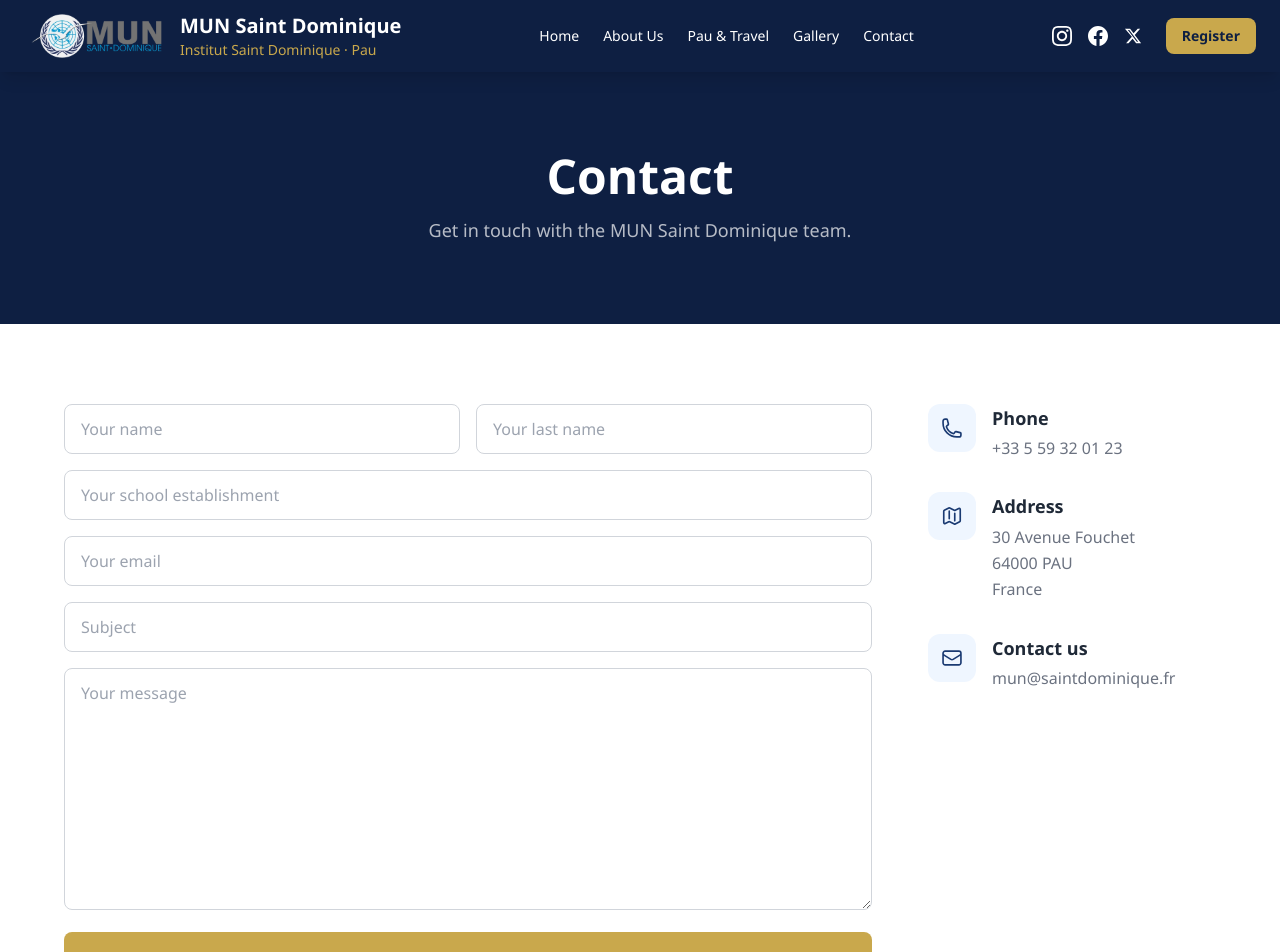
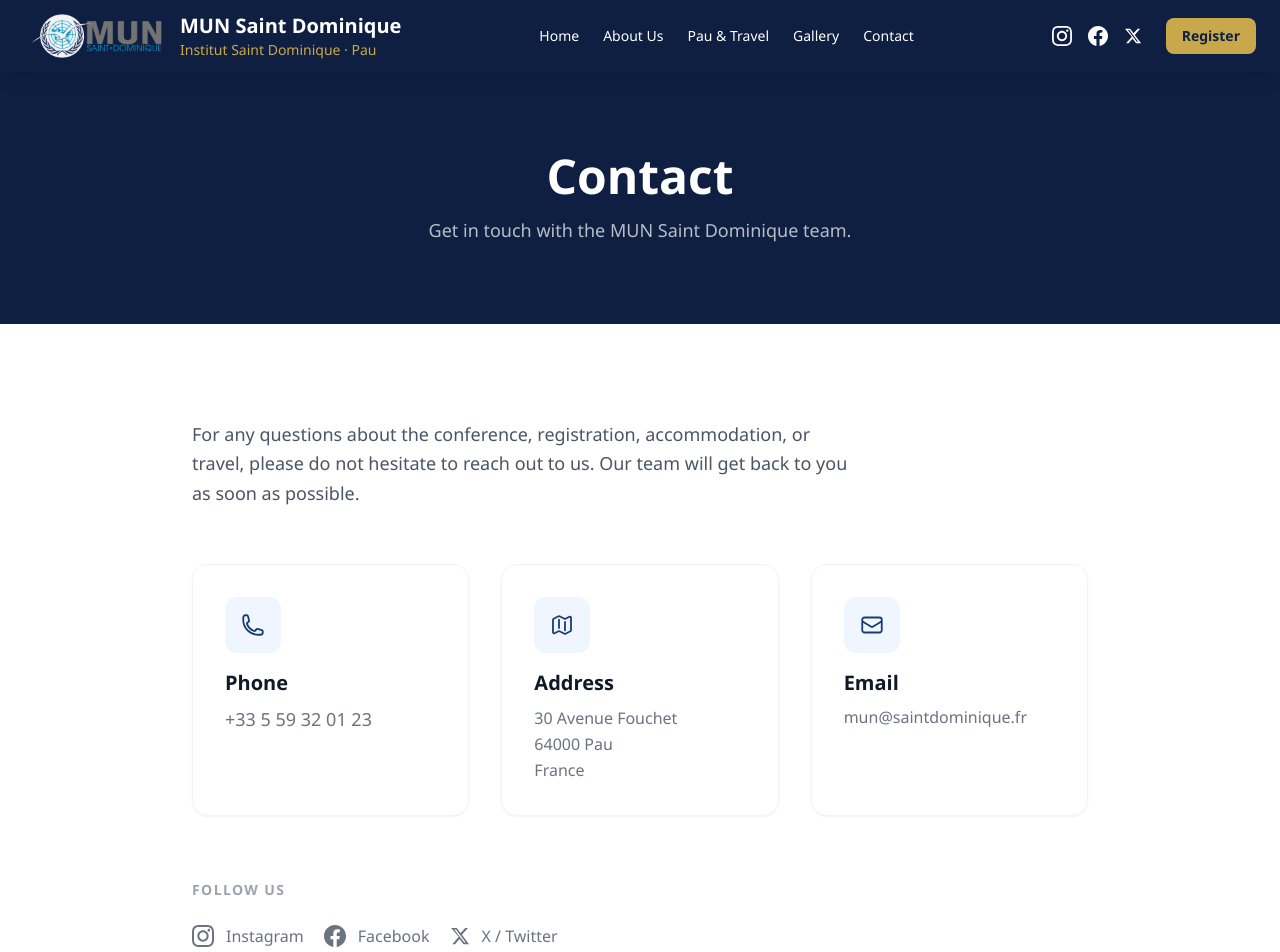
Before and after one commit to gastongabaixtucf8/projet-MUN-saintdo, a Next.js app: page /contact in a window 1280 px wide. Shown: the top 952 px of the page. Built offline with nearby package versions, Linux system fonts and the light colour scheme.

Commit message:
auto-save

```diff
--- a/app/contact/page.tsx
+++ b/app/contact/page.tsx
@@ -1,54 +1,46 @@
-'use client'
+import type { Metadata } from 'next'
 
-import { useState } from 'react'
+export const metadata: Metadata = {
+  title: 'Contact — MUN Saint Dominique',
+}
 
 const PhoneIcon = () => (
-  <svg width="22" height="22" fill="none" stroke="currentColor" strokeWidth="1.8" viewBox="0 0 24 24">
+  <svg width="24" height="24" fill="none" stroke="currentColor" strokeWidth="1.8" viewBox="0 0 24 24">
     <path strokeLinecap="round" strokeLinejoin="round" d="M2.25 6.75c0 8.284 6.716 15 15 15h2.25a2.25 2.25 0 002.25-2.25v-1.372c0-.516-.351-.966-.852-1.091l-4.423-1.106c-.44-.11-.902.055-1.173.417l-.97 1.293c-.282.376-.769.542-1.21.38a12.035 12.035 0 01-7.143-7.143c-.162-.441.004-.928.38-1.21l1.293-.97c.363-.271.527-.734.417-1.173L6.963 3.102a1.125 1.125 0 00-1.091-.852H4.5A2.25 2.25 0 002.25 4.5v2.25z"/>
   </svg>
 )
 
 const MapIcon = () => (
-  <svg width="22" height="22" fill="none" stroke="currentColor" strokeWidth="1.8" viewBox="0 0 24 24">
+  <svg width="24" height="24" fill="none" stroke="currentColor" strokeWidth="1.8" viewBox="0 0 24 24">
     <path strokeLinecap="round" strokeLinejoin="round" d="M9 6.75V15m6-6v8.25m.503 3.498l4.875-2.437c.381-.19.622-.58.622-1.006V4.82c0-.836-.88-1.38-1.628-1.006l-3.869 1.934c-.317.159-.69.159-1.006 0L9.503 3.252a1.125 1.125 0 00-1.006 0L3.622 5.689C3.24 5.88 3 6.27 3 6.695V19.18c0 .836.88 1.38 1.628 1.006l3.869-1.934c.317-.159.69-.159 1.006 0l4.994 2.497c.317.158.69.158 1.006 0z"/>
   </svg>
 )
 
 const MailIcon = () => (
-  <svg width="22" height="22" fill="none" stroke="currentColor" strokeWidth="1.8" viewBox="0 0 24 24">
+  <svg width="24" height="24" fill="none" stroke="currentColor" strokeWidth="1.8" viewBox="0 0 24 24">
     <path strokeLinecap="round" strokeLinejoin="round" d="M21.75 6.75v10.5a2.25 2.25 0 01-2.25 2.25h-15a2.25 2.25 0 01-2.25-2.25V6.75m19.5 0A2.25 2.25 0 0019.5 4.5h-15a2.25 2.25 0 00-2.25 2.25m19.5 0v.243a2.25 2.25 0 01-1.07 1.916l-7.5 4.615a2.25 2.25 0 01-2.36 0L3.32 8.91a2.25 2.25 0 01-1.07-1.916V6.75"/>
   </svg>
 )
 
+const InstagramIcon = () => (
+  <svg width="22" height="22" fill="currentColor" viewBox="0 0 24 24">
+    <path d="M12 2.163c3.204 0 3.584.012 4.85.07 3.252.148 4.771 1.691 4.919 4.919.058 1.265.069 1.645.069 4.849 0 3.205-.012 3.584-.069 4.849-.149 3.225-1.664 4.771-4.919 4.919-1.266.058-1.644.07-4.85.07-3.204 0-3.584-.012-4.849-.07-3.26-.149-4.771-1.699-4.919-4.92-.058-1.265-.07-1.644-.07-4.849 0-3.204.013-3.583.07-4.849.149-3.227 1.664-4.771 4.919-4.919 1.266-.057 1.645-.069 4.849-.069zm0-2.163c-3.259 0-3.667.014-4.947.072-4.358.2-6.78 2.618-6.98 6.98-.059 1.281-.073 1.689-.073 4.948 0 3.259.014 3.668.072 4.948.2 4.358 2.618 6.78 6.98 6.98 1.281.058 1.689.072 4.948.072 3.259 0 3.668-.014 4.948-.072 4.354-.2 6.782-2.618 6.979-6.98.059-1.28.073-1.689.073-4.948 0-3.259-.014-3.667-.072-4.947-.196-4.354-2.617-6.78-6.979-6.98-1.281-.059-1.69-.073-4.949-.073zm0 5.838c-3.403 0-6.162 2.759-6.162 6.162s2.759 6.163 6.162 6.163 6.162-2.759 6.162-6.163c0-3.403-2.759-6.162-6.162-6.162zm0 10.162c-2.209 0-4-1.79-4-4 0-2.209 1.791-4 4-4s4 1.791 4 4c0 2.21-1.791 4-4 4zm6.406-11.845c-.796 0-1.441.645-1.441 1.44s.645 1.44 1.441 1.44c.795 0 1.439-.645 1.439-1.44s-.644-1.44-1.439-1.44z"/>
+  </svg>
+)
+
+const FacebookIcon = () => (
+  <svg width="22" height="22" fill="currentColor" viewBox="0 0 24 24">
+    <path d="M24 12.073c0-6.627-5.373-12-12-12s-12 5.373-12 12c0 5.99 4.388 10.954 10.125 11.854v-8.385H7.078v-3.47h3.047V9.43c0-3.007 1.792-4.669 4.533-4.669 1.312 0 2.686.235 2.686.235v2.953H15.83c-1.491 0-1.956.925-1.956 1.874v2.25h3.328l-.532 3.47h-2.796v8.385C19.612 23.027 24 18.062 24 12.073z"/>
+  </svg>
+)
+
+const XIcon = () => (
+  <svg width="20" height="20" fill="currentColor" viewBox="0 0 24 24">
+    <path d="M18.244 2.25h3.308l-7.227 8.26 8.502 11.24H16.17l-4.714-6.231-5.401 6.231H2.747l7.73-8.835L1.254 2.25H8.08l4.713 6.231zm-1.161 17.52h1.833L7.084 4.126H5.117z"/>
+  </svg>
+)
+
 export default function ContactPage() {
-  const [submitted, setSubmitted] = useState(false)
-  const [form, setForm] = useState({
-    firstName: '',
-    lastName: '',
-    school: '',
-    email: '',
-    subject: '',
-    message: '',
-  })
-
-  function handleChange(e: React.ChangeEvent<HTMLInputElement | HTMLTextAreaElement>) {
-    setForm({ ...form, [e.target.name]: e.target.value })
-  }
-
-  function handleSubmit(e: React.FormEvent) {
-    e.preventDefault()
-    const body = `Name: ${form.firstName} ${form.lastName}
-School: ${form.school}
-Email: ${form.email}
-Subject: ${form.subject}
-
-${form.message}`
-
-    const mailto = `mailto:mun@saintdominique.fr?subject=${encodeURIComponent(form.subject || 'MUN Saint Dominique — Contact')}&body=${encodeURIComponent(body)}`
-    window.open(mailto)
-    setSubmitted(true)
-  }
-
   return (
     <main>
 
@@ -62,129 +54,49 @@ ${form.message}`
         </div>
       </section>
 
-      {/* ── Contact Form + Info ── */}
-      <section className="py-20 px-6">
-        <div className="max-w-6xl mx-auto">
-          <div className="flex flex-col lg:flex-row gap-14">
+      {/* ── Contact Cards ── */}
+      <section className="py-24 px-6">
+        <div className="max-w-4xl mx-auto">
 
-            {/* Form */}
-            <div className="flex-1">
-              {submitted ? (
-                <div className="text-center py-20">
-                  <div className="w-20 h-20 bg-green-100 rounded-full flex items-center justify-center mx-auto mb-6">
-                    <svg width="36" height="36" fill="none" stroke="#16a34a" strokeWidth="2" viewBox="0 0 24 24">
-                      <path strokeLinecap="round" strokeLinejoin="round" d="M4.5 12.75l6 6 9-13.5"/>
-                    </svg>
-                  </div>
-                  <h2 className="text-2xl font-bold text-navy mb-3">Message sent!</h2>
-                  <p className="text-gray-600 mb-8">
-                    Your email client has opened with your message pre-filled. We will get back to you as soon as possible.
+          <p className="text-gray-600 text-lg leading-relaxed mb-14 max-w-2xl">
+            For any questions about the conference, registration, accommodation, or travel,
+            please do not hesitate to reach out to us. Our team will get back to you as soon as possible.
           </p>
-                  <button
-                    onClick={() => setSubmitted(false)}
-                    className="btn-primary"
-                  >
-                    Send another message
-                  </button>
-                </div>
-              ) : (
-                <form onSubmit={handleSubmit} className="space-y-4">
-                  <div className="grid sm:grid-cols-2 gap-4">
-                    <input
-                      type="text"
-                      name="firstName"
-                      placeholder="Your name"
-                      required
-                      value={form.firstName}
-                      onChange={handleChange}
-                      className="form-input"
-                    />
-                    <input
-                      type="text"
-                      name="lastName"
-                      placeholder="Your last name"
-                      required
-                      value={form.lastName}
-                      onChange={handleChange}
-                      className="form-input"
-                    />
-                  </div>
-                  <input
-                    type="text"
-                    name="school"
-                    placeholder="Your school establishment"
-                    value={form.school}
-                    onChange={handleChange}
-                    className="form-input"
-                  />
-                  <input
-                    type="email"
-                    name="email"
-                    placeholder="Your email"
-                    required
-                    value={form.email}
-                    onChange={handleChange}
-                    className="form-input"
-                  />
-                  <input
-                    type="text"
-                    name="subject"
-                    placeholder="Subject"
-                    value={form.subject}
-                    onChange={handleChange}
-                    className="form-input"
-                  />
-                  <textarea
-                    name="message"
-                    placeholder="Your message"
-                    required
-                    rows={9}
-                    value={form.message}
-                    onChange={handleChange}
-                    className="form-input resize-y"
-                  />
-                  <button type="submit" className="btn-primary w-full text-center text-lg py-4">
-                    Send Message
-                  </button>
-                </form>
-              )}
-            </div>
 
-            {/* Contact Info */}
-            <div className="lg:w-72 flex flex-col gap-8">
+          <div className="grid md:grid-cols-3 gap-8">
 
-              <div className="flex items-start gap-4">
-                <div className="w-12 h-12 bg-blue-50 rounded-xl flex items-center justify-center shrink-0 text-navy-mid">
+            <div className="flex flex-col items-start gap-4 p-8 bg-white rounded-2xl shadow-sm border border-gray-100">
+              <div className="w-14 h-14 bg-blue-50 rounded-xl flex items-center justify-center text-navy-mid">
                 <PhoneIcon />
               </div>
               <div>
-                  <p className="font-bold text-gray-800 text-lg mb-1">Phone</p>
-                  <a href="tel:+33559320123" className="text-gray-500 hover:text-navy-mid transition-colors">
+                <p className="font-bold text-gray-900 text-xl mb-2">Phone</p>
+                <a href="tel:+33559320123" className="text-gray-500 hover:text-navy-mid transition-colors text-lg">
                   +33 5 59 32 01 23
                 </a>
               </div>
             </div>
 
-              <div className="flex items-start gap-4">
-                <div className="w-12 h-12 bg-blue-50 rounded-xl flex items-center justify-center shrink-0 text-navy-mid">
+            <div className="flex flex-col items-start gap-4 p-8 bg-white rounded-2xl shadow-sm border border-gray-100">
+              <div className="w-14 h-14 bg-blue-50 rounded-xl flex items-center justify-center text-navy-mid">
                 <MapIcon />
               </div>
               <div>
-                  <p className="font-bold text-gray-800 text-lg mb-1">Address</p>
+                <p className="font-bold text-gray-900 text-xl mb-2">Address</p>
                 <p className="text-gray-500 leading-relaxed">
                   30 Avenue Fouchet<br />
-                    64000 PAU<br />
+                  64000 Pau<br />
                   France
                 </p>
               </div>
             </div>
 
-              <div className="flex items-start gap-4">
-                <div className="w-12 h-12 bg-blue-50 rounded-xl flex items-center justify-center shrink-0 text-navy-mid">
+            <div className="flex flex-col items-start gap-4 p-8 bg-white rounded-2xl shadow-sm border border-gray-100">
+              <div className="w-14 h-14 bg-blue-50 rounded-xl flex items-center justify-center text-navy-mid">
                 <MailIcon />
               </div>
               <div>
-                  <p className="font-bold text-gray-800 text-lg mb-1">Contact us</p>
+                <p className="font-bold text-gray-900 text-xl mb-2">Email</p>
                 <a
                   href="mailto:mun@saintdominique.fr"
                   className="text-gray-500 hover:text-navy-mid transition-colors break-all"
@@ -195,6 +107,54 @@ ${form.message}`
             </div>
 
           </div>
+
+          {/* Social media */}
+          <div className="mt-16">
+            <p className="text-sm font-semibold uppercase tracking-widest text-gray-400 mb-6">Follow us</p>
+            <div className="flex gap-5 items-center">
+              <a
+                href="https://www.instagram.com/mun_saintdo/"
+                target="_blank"
+                rel="noopener noreferrer"
+                className="flex items-center gap-3 text-gray-500 hover:text-navy-mid transition-colors font-medium"
+              >
+                <InstagramIcon /> Instagram
+              </a>
+              <a
+                href="https://www.facebook.com/mun.saintdominique"
+                target="_blank"
+                rel="noopener noreferrer"
+                className="flex items-center gap-3 text-gray-500 hover:text-navy-mid transition-colors font-medium"
+              >
+                <FacebookIcon /> Facebook
+              </a>
+              <a
+                href="https://x.com/mun_saintdo"
+                target="_blank"
+                rel="noopener noreferrer"
+                className="flex items-center gap-3 text-gray-500 hover:text-navy-mid transition-colors font-medium"
+              >
+                <XIcon /> X / Twitter
+              </a>
+            </div>
+          </div>
+
+        </div>
+      </section>
+
+      {/* ── Map ── */}
+      <section className="py-6 px-6 pb-20">
+        <div className="max-w-4xl mx-auto">
+          <div className="rounded-2xl overflow-hidden shadow-lg border border-gray-200">
+            <iframe
+              title="Institut Saint Dominique, Pau"
+              src="https://www.openstreetmap.org/export/embed.html?bbox=-0.3900%2C43.2830%2C-0.3550%2C43.3050&layer=mapnik&marker=43.2940%2C-0.3725"
+              width="100%"
+              height="380"
+              style={{ border: 0 }}
+              loading="lazy"
+              allowFullScreen
+            />
           </div>
         </div>
       </section>
```
Lines whose indentation alone changed are shown as unchanged.
